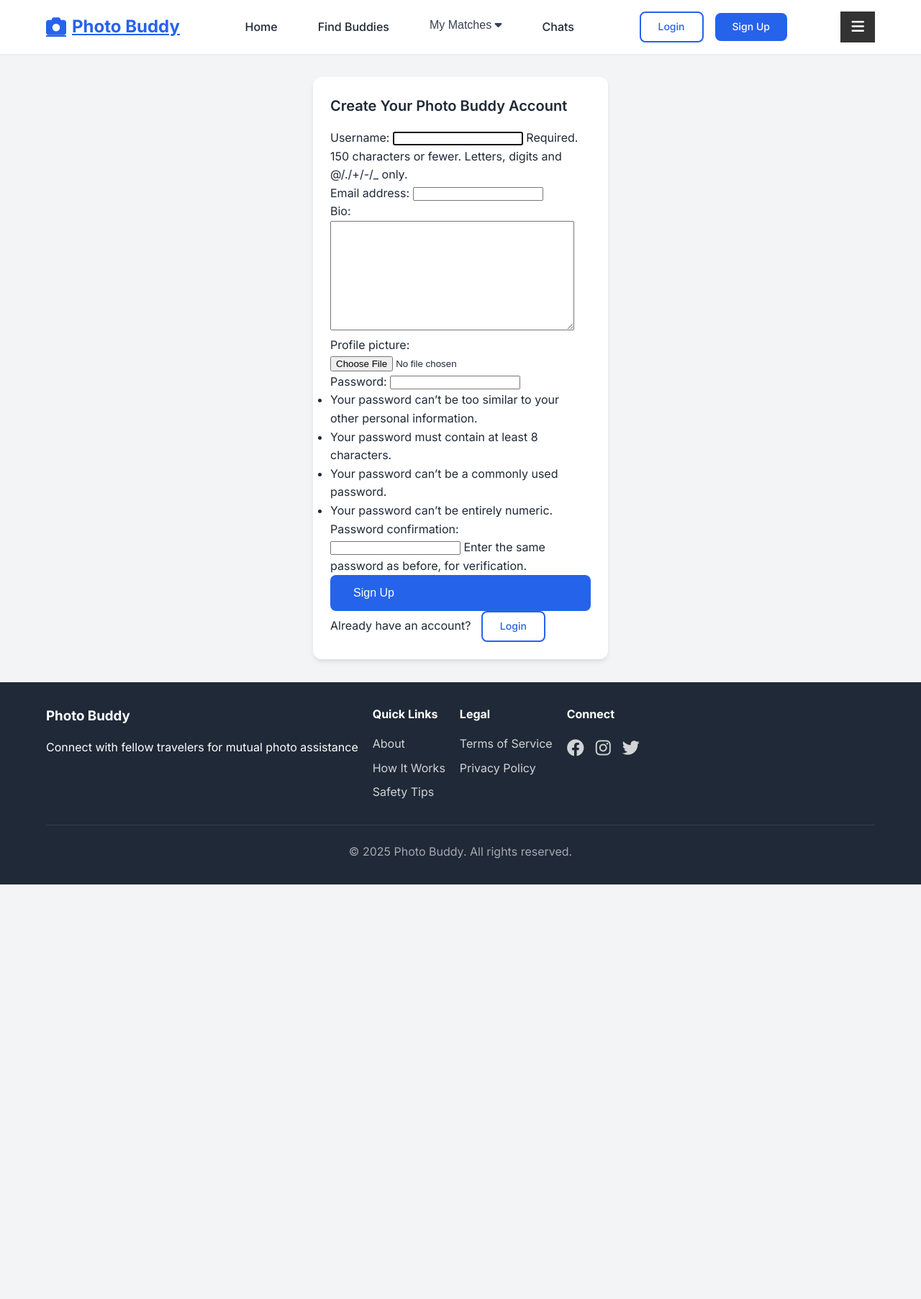
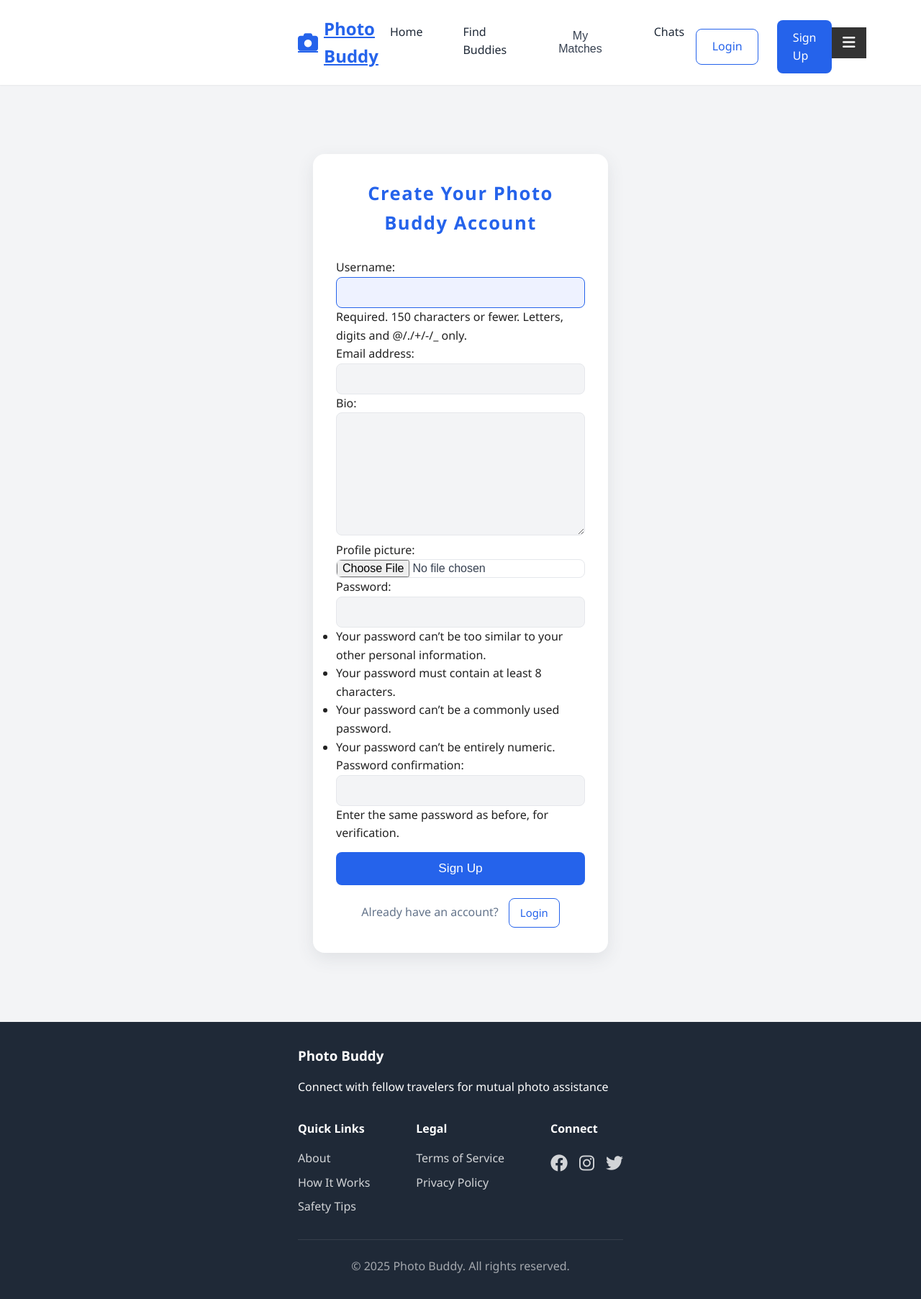
Before and after one commit to Friendlysiva143/photo_buddy, a Django app: page /accounts/register/ in a window 1280 px wide. Shown: the whole page at 72% size. Before the commit the page ends 1229 px from the top, so only its background shows below. Run offline with Django 5.2, Linux system fonts and the light colour scheme; parts of the project's set-up code (start-up, migrations or seed data) failed here and were passed over.

Commit message:
update_css

```diff
--- a/static/css/base.css
+++ b/static/css/base.css
@@ -395,7 +395,6 @@
 .dropdown-menu {
     position: absolute;
     top: 50px;
-    left: 10px;
     background: white;
     width: 150px;
     border-radius: 6px;
--- a/templates/base.html
+++ b/templates/base.html
@@ -1,30 +1,40 @@
 {% load static %}
+
 <!DOCTYPE html>
 <html lang="en">
 <head>
     <meta charset="UTF-8">
     <meta name="viewport" content="width=device-width, initial-scale=1.0">
-    <title>{% block title %}Photo Buddy{% endblock %}</title>
+    <title>{% block title %}Photo Buddy - Find Travel Photo Partners{% endblock %}</title>
+
+    <!-- Google Fonts -->
     <link href="https://fonts.googleapis.com/css2?family=Inter:wght@300;400;500;600;700&display=swap" rel="stylesheet">
+    <!-- Font Awesome -->
     <link rel="stylesheet" href="https://cdnjs.cloudflare.com/ajax/libs/font-awesome/6.4.0/css/all.min.css">
+    <!-- Custom CSS -->
     <link rel="stylesheet" href="{% static 'css/base.css' %}">
+    {% block extra_css %}{% endblock %}
+    <!-- Leaflet CSS -->
+    <link rel="stylesheet" href="https://unpkg.com/leaflet@1.9.4/dist/leaflet.css" />
 </head>
 <body>
+    <!-- Navigation -->
     <nav class="navbar">
         <div class="container">
-        <!-- Brand -->
+            <div class="nav-brand">
                 <a href="{% url 'home' %}" class="nav-brand">
                     <i class="fas fa-camera"></i>
                     <span>Photo Buddy</span>
                 </a>
+            </div>
 
             <!-- Desktop Menu -->
             <div class="nav-menu" id="navMenu">
                 <a href="{% url 'home' %}" class="nav-link">Home</a>
                 <a href="{% url 'map' %}" class="nav-link">Find Buddies</a>
 
-            <div class="dropdown">
-                <button class="dropbtn">My Matches <i class="fas fa-caret-down"></i></button>
+                <div class="dropdown nav-link">
+                    <button class="dropbtn">My Matches</button>
                     <div class="dropdown-content">
                         <a href="{% url 'active_matches' %}">Active Matches</a>
                         <a href="{% url 'match_requests' %}">Match Requests</a>
@@ -34,15 +44,17 @@
                 <a href="{% url 'chat_list' %}" class="nav-link">Chats</a>
             </div>
 
-        <!-- User Actions -->
+            <!-- Auth Actions -->
             <div class="nav-actions">
                 {% if request.user.is_authenticated %}
-                <div class="user-menu">
+                    <div class="user-menu" style="display:flex;align-items:center;gap:10px;">
                         <img src="{% if request.user.profile_picture %}{{ request.user.profile_picture.url }}{% else %}{% static 'images/default-avatar.png' %}{% endif %}"
-                         alt="Profile" class="avatar">
+                             alt="Profile Picture" class="avatar">
                         <span>{{ request.user.username }}</span>
                         <div class="dropdown">
-                        <button class="dropbtn"><i class="fas fa-caret-down"></i></button>
+                            <button class="dropbtn" style="border:none; background:none; cursor:pointer;">
+                                <i class="fas fa-caret-down"></i>
+                            </button>
                             <div class="dropdown-content">
                                 <a href="{% url 'profile' %}">Profile</a>
                                 <a href="{% url 'logout' %}">Logout</a>
@@ -51,12 +63,15 @@
                     </div>
                 {% else %}
                     <a href="{% url 'login' %}" class="btn btn-outline">Login</a>
-                <a href="{% url 'register' %}" class="btn btn-primary">Sign Up</a>
+                    <a href="{% url 'register' %}" class="btn btn-primary" style="margin-left:10px;">Sign Up</a>
                 {% endif %}
             </div>
 
             <!-- Mobile Menu Toggle -->
-        <button class="nav-toggle" id="navToggle"><i class="fas fa-bars"></i></button>
+            <div class="nav-toggle-container">
+                <button class="nav-toggle" id="navToggle">
+                    <i class="fas fa-bars"></i>
+                </button>
                 <div class="dropdown-menu" id="dropdownMenu">
                     <a href="{% url 'home' %}">Home</a>
                     <a href="{% url 'map' %}">Find Buddies</a>
@@ -72,13 +87,18 @@
                     {% endif %}
                 </div>
             </div>
+        </div>
     </nav>
 
-<main class="main-content">{% block content %}{% endblock %}</main>
+    <!-- Main Content -->
+    <main class="main-content">
+        {% block content %}{% endblock %}
+    </main>
 
+    <!-- Footer -->
     <footer class="footer">
         <div class="container">
-        <div class="footer-content" style="display:flex;flex-wrap:wrap;gap:20px;">
+            <div class="footer-content" style="display:flex;flex-wrap:wrap;justify-content:space-between;">
                 <div class="footer-section">
                     <h3>Photo Buddy</h3>
                     <p>Connect with fellow travelers for mutual photo assistance</p>
@@ -103,20 +123,15 @@
                     </div>
                 </div>
             </div>
-        <div class="footer-bottom">
-            &copy; 2025 Photo Buddy. All rights reserved.
+            <div class="footer-bottom" style="text-align:center; margin-top: 10px;">
+                <p>&copy; 2025 Photo Buddy. All rights reserved.</p>
             </div>
         </div>
     </footer>
 
-<script>
-    // Mobile menu toggle
-    const navToggle = document.getElementById('navToggle');
-    const navMenu = document.getElementById('dropdownMenu');
-
-    navToggle.addEventListener('click', () => {
-        navMenu.style.display = navMenu.style.display === 'flex' ? 'none' : 'flex';
-    });
-</script>
+    <!-- Scripts -->
+    <script src="https://unpkg.com/leaflet@1.9.4/dist/leaflet.js"></script>
+    <script src="{% static 'js/main.js' %}"></script>
+    {% block extra_js %}{% endblock %}
 </body>
 </html>
```
Lines whose indentation alone changed are shown as unchanged.
